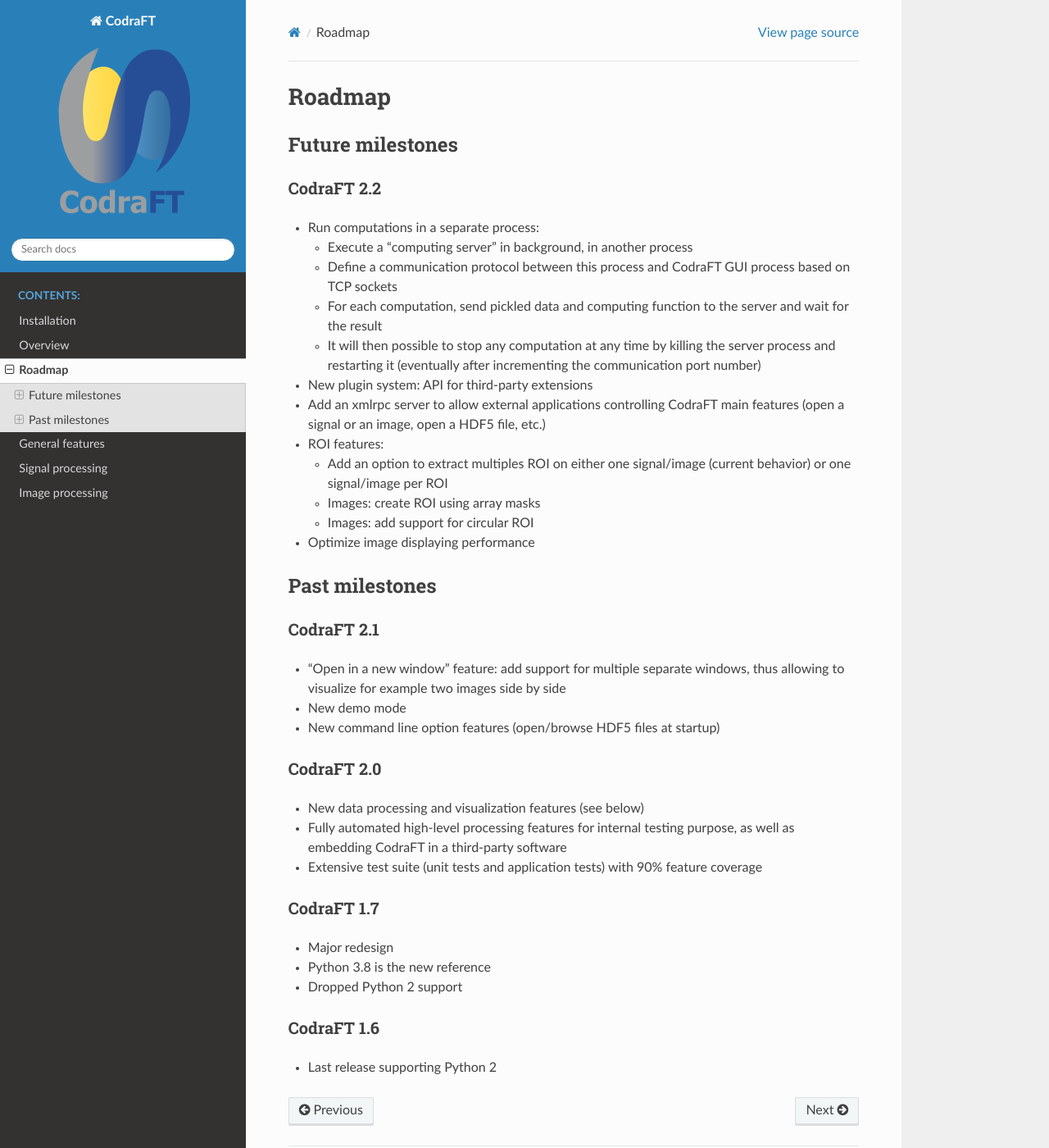
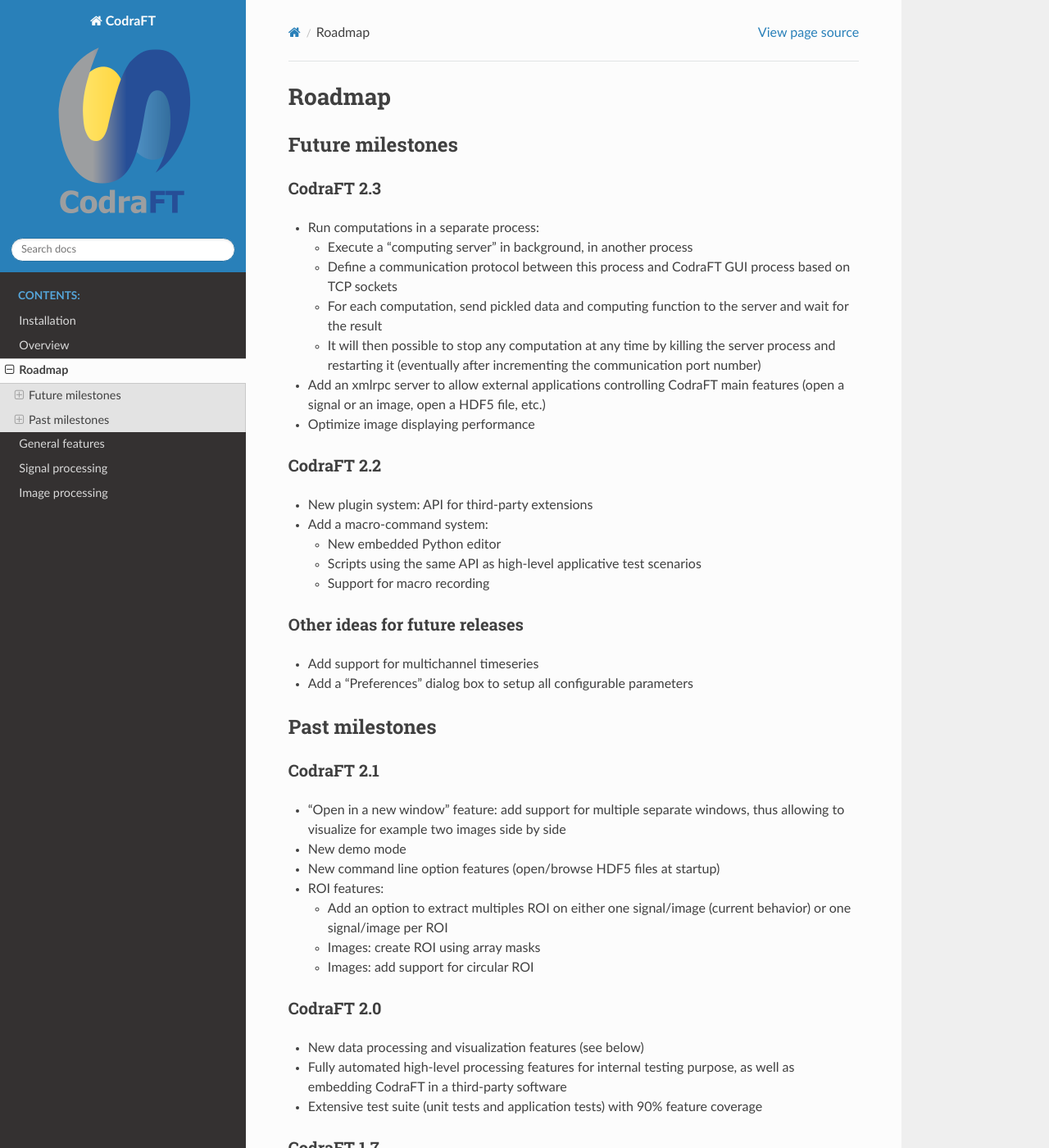
Before and after one commit to DataLab-Platform/DataLab, a Sphinx documentation site: the page built from doc/roadmap.rst, in a window 1280 px wide and 1400 px high. Shown: the whole window at 82% size. Built offline with Sphinx 7.4.7 and the Read the Docs theme 2.0.0, drawn with Linux system fonts in a browser that asks for light colours; formulas are drawn with MathJax 3.

Commit message:
Updated roadmap

```diff
--- a/doc/roadmap.rst
+++ b/doc/roadmap.rst
@@ -4,7 +4,7 @@
 Future milestones
 -----------------
 
-CodraFT 2.2
+CodraFT 2.3
 ^^^^^^^^^^^
 
 * Run computations in a separate process:
@@ -18,19 +18,28 @@
     server process and restarting it (eventually after incrementing the
     communication port number)
 
-* New plugin system: API for third-party extensions
-
 * Add an xmlrpc server to allow external applications controlling
   CodraFT main features (open a signal or an image, open a HDF5 file, etc.)
 
-* ROI features:
+* Optimize image displaying performance
 
-  - Add an option to extract multiples ROI on either
-    one signal/image (current behavior) or one signal/image per ROI
-  - Images: create ROI using array masks
-  - Images: add support for circular ROI
+CodraFT 2.2
+^^^^^^^^^^^
 
-* Optimize image displaying performance
+* New plugin system: API for third-party extensions
+
+* Add a macro-command system:
+
+  - New embedded Python editor
+  - Scripts using the same API as high-level applicative test scenarios
+  - Support for macro recording
+
+Other ideas for future releases
+^^^^^^^^^^^^^^^^^^^^^^^^^^^^^^^
+
+* Add support for multichannel timeseries
+
+* Add a "Preferences" dialog box to setup all configurable parameters
 
 Past milestones
 ---------------
@@ -45,6 +54,12 @@
 
 * New command line option features (open/browse HDF5 files at startup)
 
+* ROI features:
+
+  - Add an option to extract multiples ROI on either
+    one signal/image (current behavior) or one signal/image per ROI
+  - Images: create ROI using array masks
+  - Images: add support for circular ROI
 
 CodraFT 2.0
 ^^^^^^^^^^^
```
